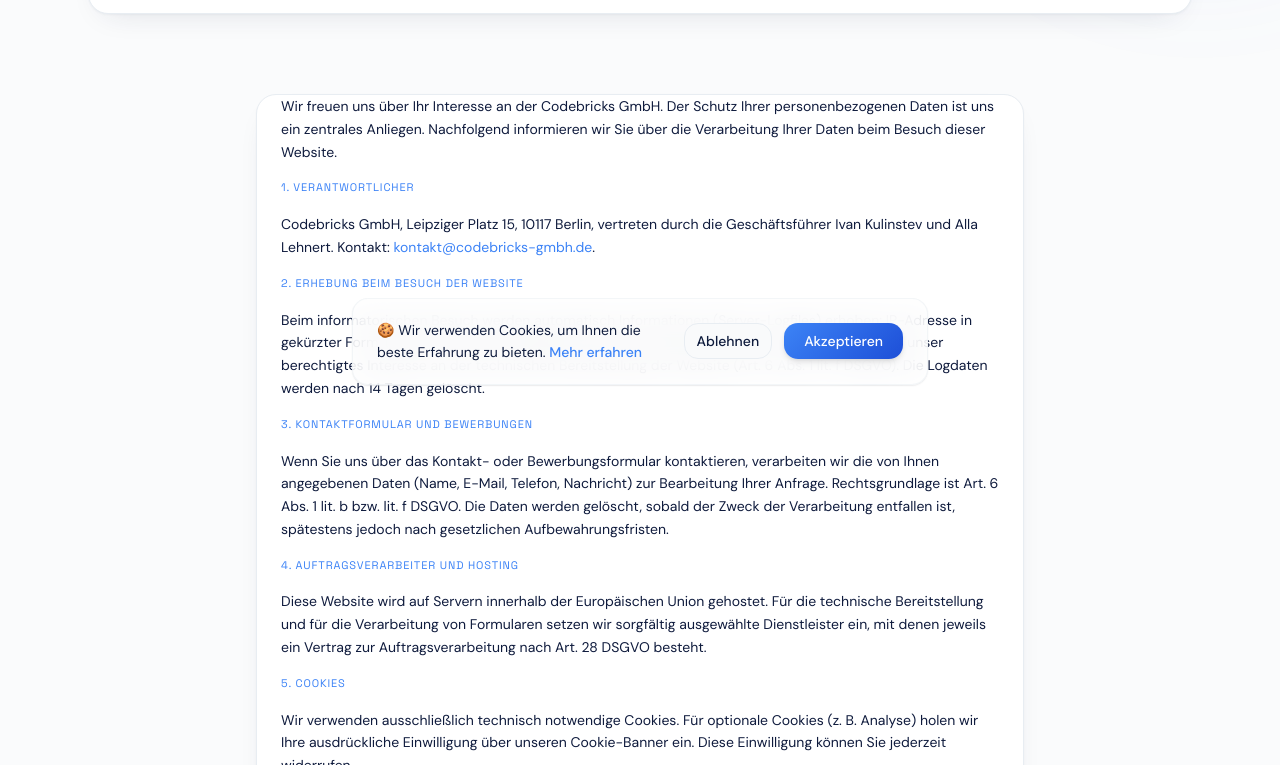
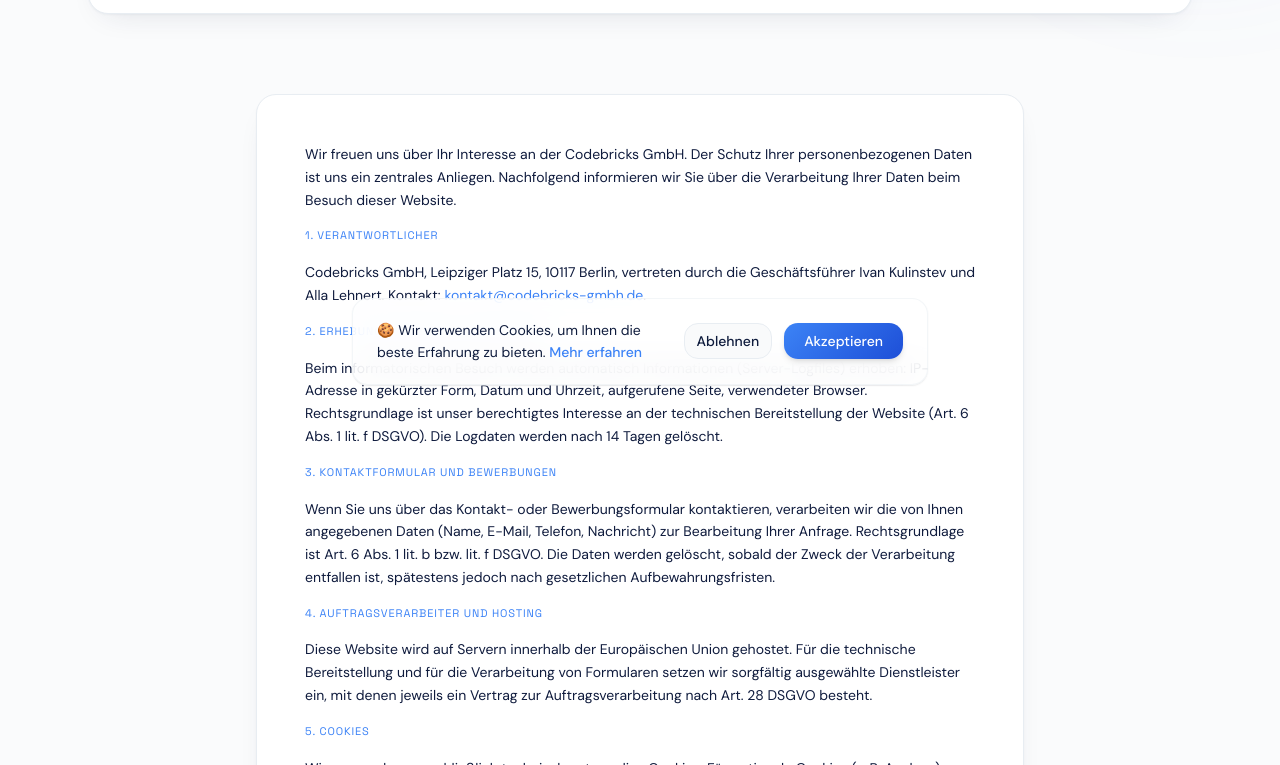
Before and after one commit to darklobster9512/codebricks, a React (Vite) app: page /datenschutz in a window 1280 px wide. Shown: the part 395-1160 px from the top of the page. Built offline with nearby package versions, Linux system fonts and the light colour scheme.

Commit message:
Changes
Co-authored-by: darklobster9512 <301748244+darklobster9512@users.noreply.github.com>

```diff
--- a/src/pages/Datenschutz.tsx
+++ b/src/pages/Datenschutz.tsx
@@ -13,8 +13,8 @@ const Datenschutz = () => (
       path="/datenschutz"
     />
     <PageHero title="Datenschutzerklärung" breadcrumb={[{ label: 'Start', href: '/' }, { label: 'Datenschutz' }]} />
-    <section className="bg-[#FAFBFC]">
-      <div className="tile mx-auto max-w-3xl px-6 pb-16 lg:pb-24 text-sm leading-relaxed text-[#0F1B3D] space-y-4">
+    <section className="bg-[#FAFBFC] px-6 pb-16 lg:pb-24">
+      <div className="tile mx-auto max-w-3xl p-8 lg:p-12 text-sm leading-relaxed text-[#0F1B3D] space-y-4">
         <p>
           Wir freuen uns über Ihr Interesse an der Codebricks GmbH. Der Schutz Ihrer personenbezogenen Daten ist uns ein
           zentrales Anliegen. Nachfolgend informieren wir Sie über die Verarbeitung Ihrer Daten beim Besuch dieser Website.
--- a/src/pages/Impressum.tsx
+++ b/src/pages/Impressum.tsx
@@ -10,8 +10,8 @@ const Impressum = () => (
       path="/impressum"
     />
     <PageHero title="Impressum" breadcrumb={[{ label: 'Start', href: '/' }, { label: 'Impressum' }]} />
-    <section className="bg-[#FAFBFC]">
-      <div className="tile mx-auto max-w-3xl px-6 pb-16 lg:pb-24 space-y-10 text-sm leading-relaxed text-[#0F1B3D]">
+    <section className="bg-[#FAFBFC] px-6 pb-16 lg:pb-24">
+      <div className="tile mx-auto max-w-3xl p-8 lg:p-12 space-y-10 text-sm leading-relaxed text-[#0F1B3D]">
         <div>
           <h2 className="text-[11px] font-mono uppercase tracking-widest text-[#3B82F6]">Angaben gemäß § 5 TMG</h2>
           <p className="mt-3">
```
